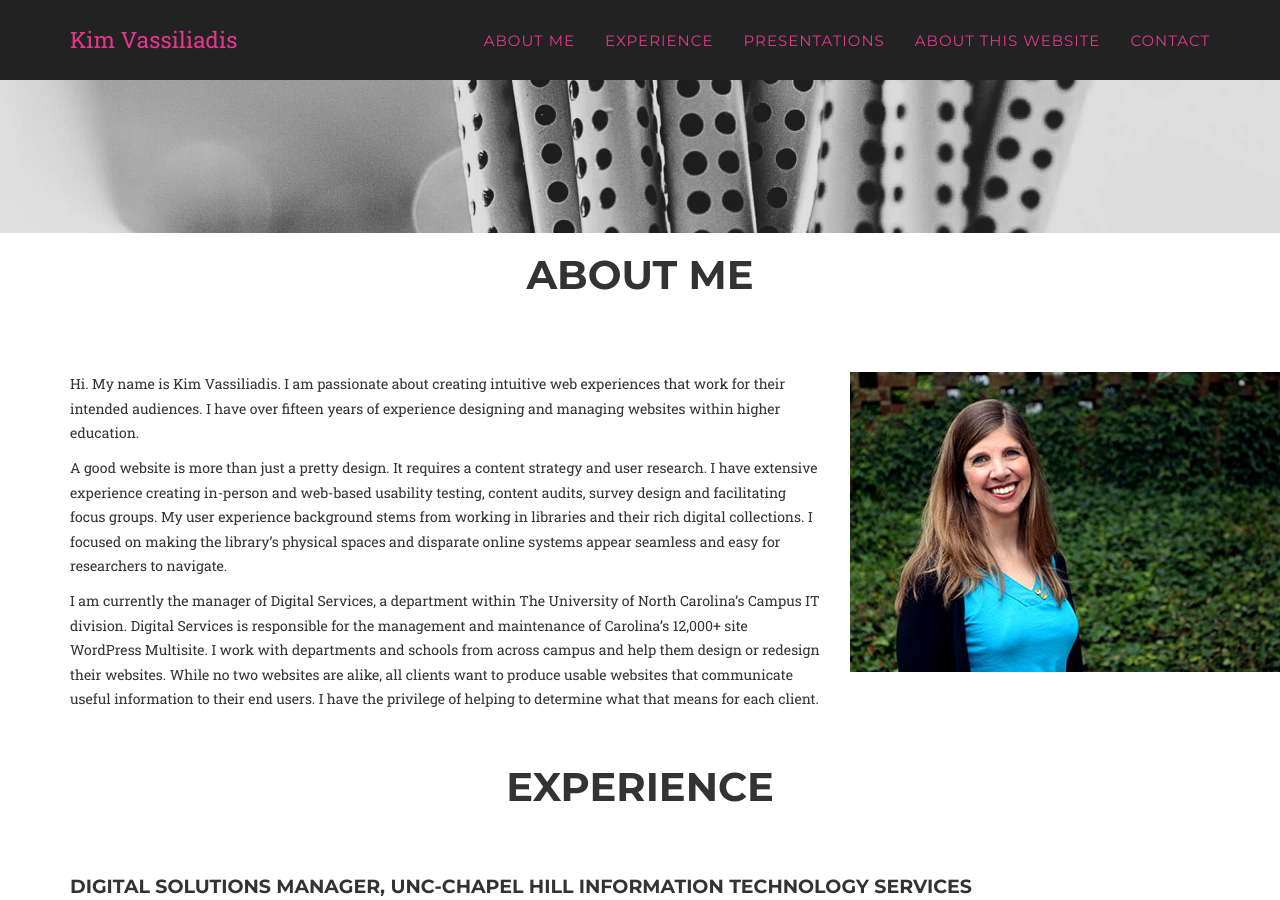
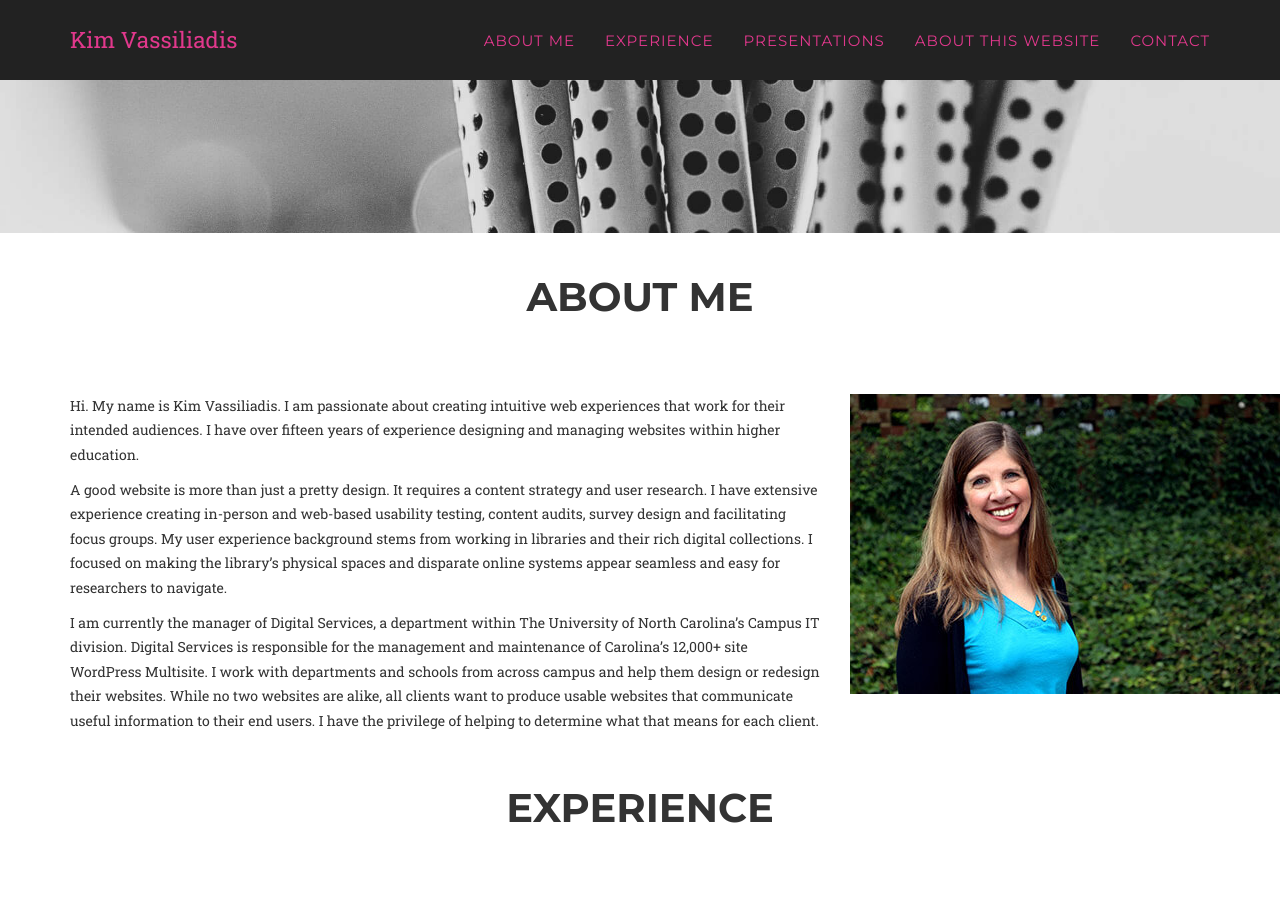
Before and after one commit to kimbrarian/jekyll, a Jekyll site: the page built from index.html, in a window 1280 px wide and 900 px high, scrolled down 443 px. Built offline with Jekyll 4.4.1, drawn with Linux system fonts in a browser that asks for light colours; some web fonts are replaced.

Commit message:
Update about.html

```diff
--- a/_includes/about.html
+++ b/_includes/about.html
@@ -2,7 +2,7 @@
     <section id="about">
         <div class="container">
             <div class="row">
-                <div class="col-lg-12 text-center">
+                <div class="col-lg-12 text-center"><br />
                     <h2 class="section-heading" style="margin-top:20px;">About Me</h2>
                     <h3 class="section-subheading text-muted"></h3>
                 </div>
```
